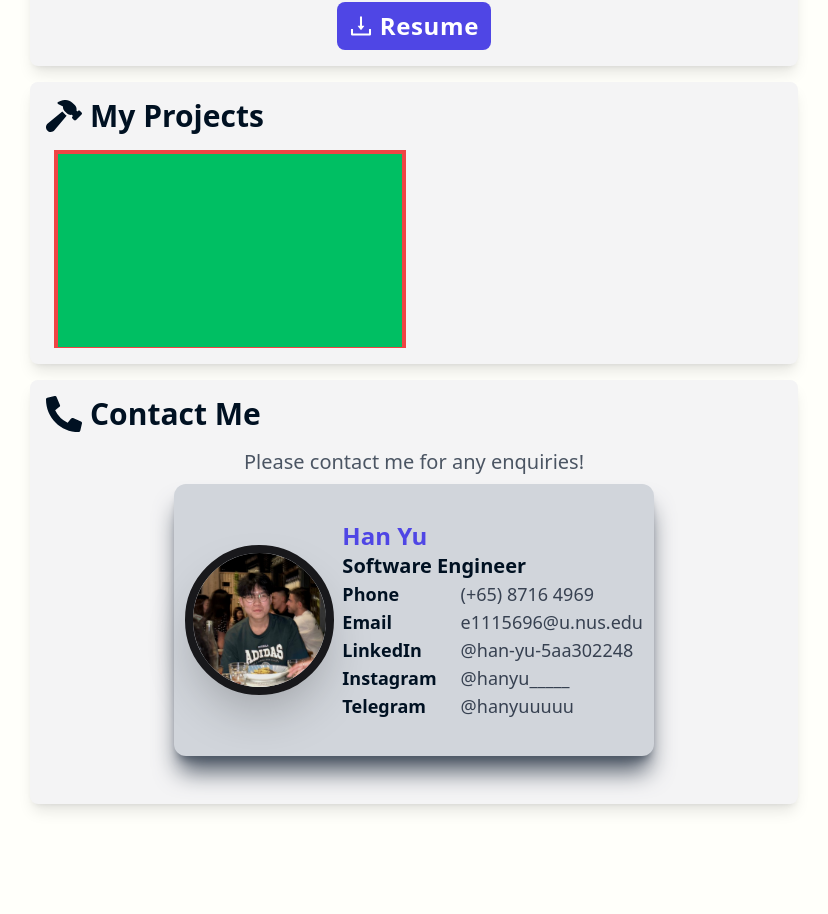
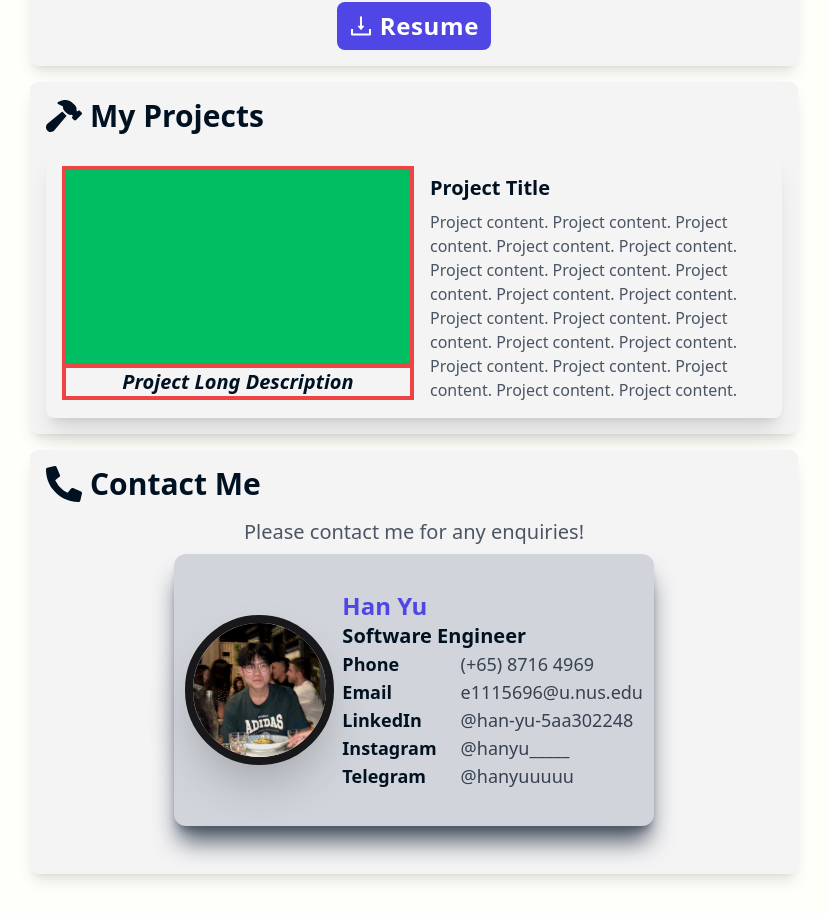
Before and after one commit to xhamyo/hamyo, a Next.js app: page / in a window 1280 px wide. Shown: the part 3576-4490 px from the top of the page, without its empty margins (226-1054 px from the left). Before the commit the page ends 4420 px from the top, so only its background shows below. Built offline with nearby package versions, Linux system fonts and the light colour scheme.

Commit message:
Debugging II

```diff
--- a/src/components/sections/ProjectContainer.tsx
+++ b/src/components/sections/ProjectContainer.tsx
@@ -21,11 +21,11 @@ const ProjectContainer: React.FC<ProjectContainerProps> = ({ title, images, imag
   }, []);
 
   return (
-    // <div className="flex flex-col md:flex-row p-3 md:p-4 space-y-2 md:space-x-4 rounded-lg hover:scale-[1.01] shadow-xl dark:shadow-gray-500 dark:shadow-md transition-all duration-200 ease-in-out dark:bg-gradient-to-r dark:from-gray-800 dark:via-gray-900 dark:to-gray-800">
+    <div className="flex flex-col md:flex-row p-3 md:p-4 space-y-2 md:space-x-4 rounded-lg hover:scale-[1.01] shadow-xl dark:shadow-gray-500 dark:shadow-md transition-all duration-200 ease-in-out dark:bg-gradient-to-r dark:from-gray-800 dark:via-gray-900 dark:to-gray-800">
 
-    //   {/* Image and Description */}
+      {/* Image and Description */}
        <div className="flex flex-col md:w-1/2 items-center">
-        <div className="relative overflow-hidden hover:scale-[1.1] transition-all duration-200 ease-in-out">
+        <div className="flex flex-row relative overflow-hidden hover:scale-[1.01] transition-all duration-200 ease-in-out">
           <AnimatePresence mode="popLayout">
             <motion.div
               key={imageIndex}
@@ -39,33 +39,32 @@ const ProjectContainer: React.FC<ProjectContainerProps> = ({ title, images, imag
             </motion.div>
           </AnimatePresence>
         </div>
+        <div className="flex flex-row relative overflow-hidden hover:scale-[1.01] transition-all duration-200 ease-in-out">
+          <AnimatePresence mode="popLayout">
+            <motion.div
+              key={imageIndex}
+              initial={{ x: "100%", opacity: 1 }}
+              animate={{ x: "0%", opacity: 1 }}
+              exit={{ x: "-100%", opacity: 1 }}
+              transition={{ duration: 1.0 }}
+              className="border-4 border-red-500 w-[80vw] md:w-[22rem] text-center font-semibold italic text-lg md:text-xl"
+            >
+              {imageDescriptions[imageIndex]}
+            </motion.div>
+          </AnimatePresence>
+        </div>
+      </div>
+
+      {/* Title and Content */}
+      <div className="flex flex-col md:w-1/2 space-y-2">
+        <h1 className="font-bold text-lg md:text-xl">
+          {title}
+        </h1>
+        <h1 className="font-light text-gray-600 dark:text-gray-300">
+          {content}
+        </h1>
+      </div>
     </div>
-    //     <div className="relative overflow-hidden hover:scale-[1.01] transition-all duration-200 ease-in-out">
-    //       <AnimatePresence mode="popLayout">
-    //         <motion.div
-    //           key={imageIndex}
-    //           initial={{ x: "100%", opacity: 1 }}
-    //           animate={{ x: "0%", opacity: 1 }}
-    //           exit={{ x: "-100%", opacity: 1 }}
-    //           transition={{ duration: 1.0 }}
-    //           className="border-4 border-red-500 w-[80vw] md:w-[22rem] text-center font-semibold italic text-lg md:text-xl"
-    //         >
-    //           {imageDescriptions[imageIndex]}
-    //         </motion.div>
-    //       </AnimatePresence>
-    //     </div>
-    //   </div>
-
-    //   {/* Title and Content */}
-    //   <div className="flex flex-col md:w-1/2 space-y-2">
-    //     <h1 className="font-bold text-lg md:text-xl">
-    //       {title}
-    //     </h1>
-    //     <h1 className="font-light text-gray-600 dark:text-gray-300">
-    //       {content}
-    //     </h1>
-    //   </div>
-    // </div>
   );
 }
 
```
